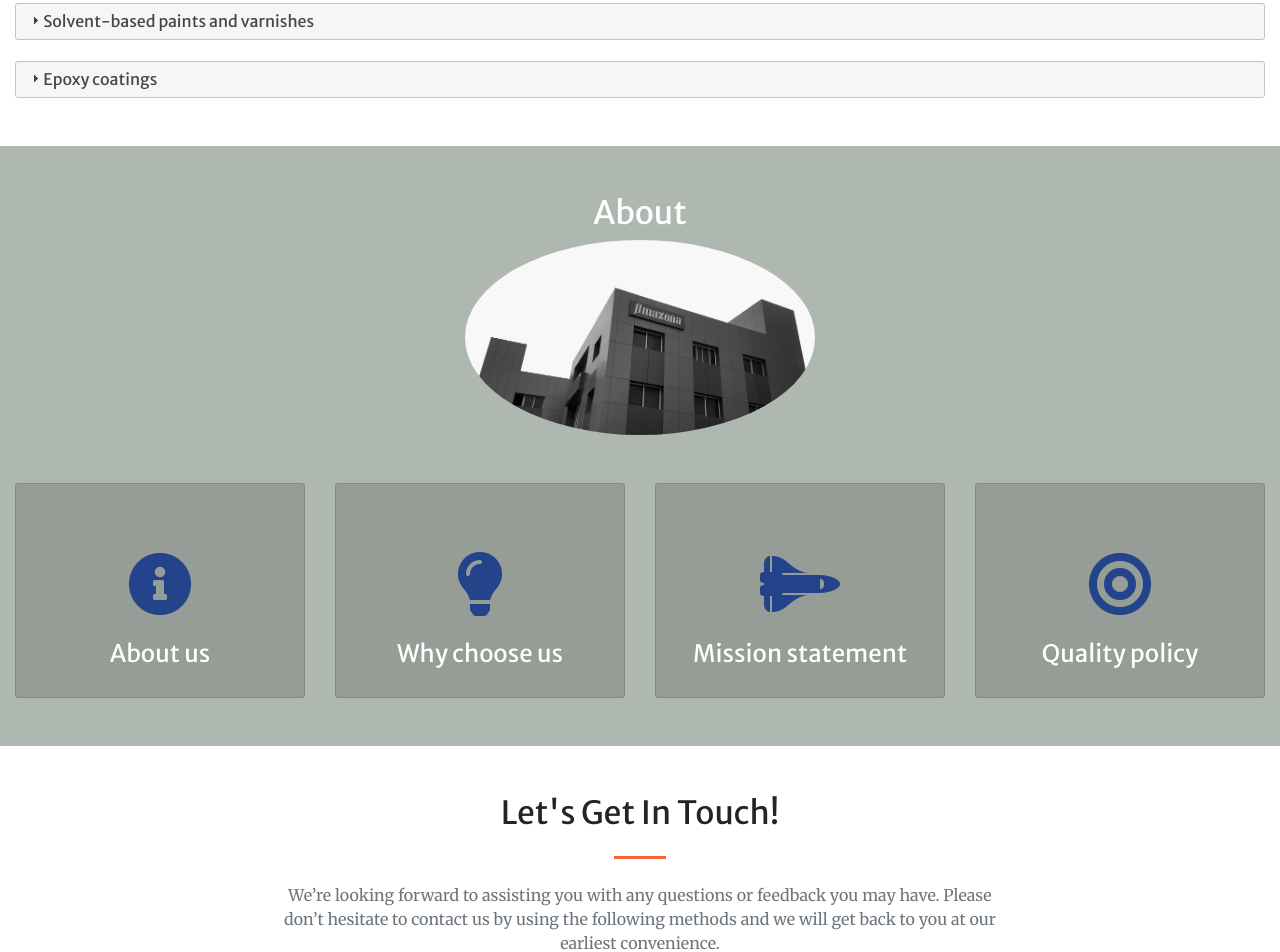
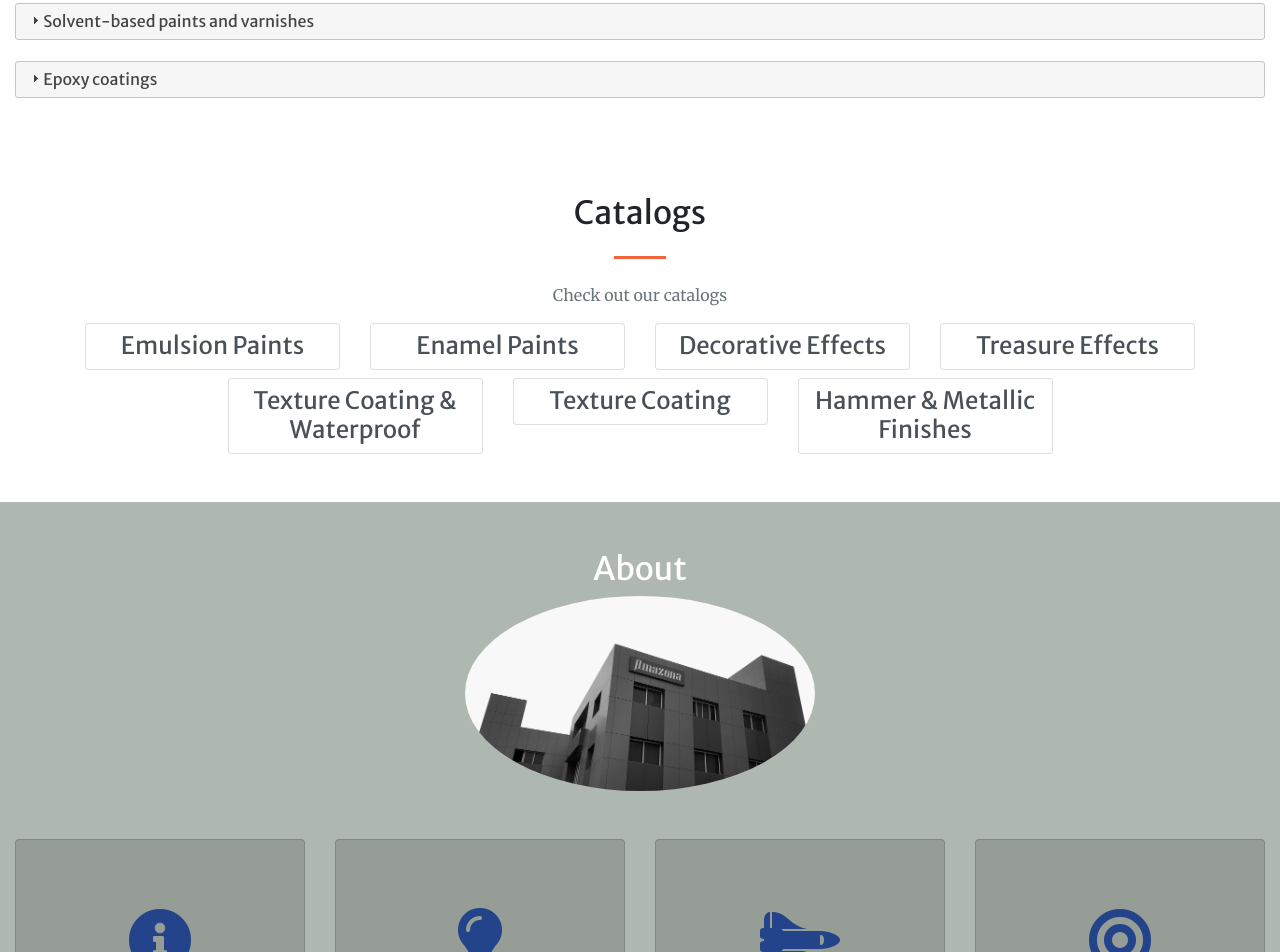
Before and after one commit to maykkhoury/amazonapaints.com, a website: page happywallpaints/index.html in a window 1280 px wide. Shown: the part 1406-2358 px from the top of the page. Drawn offline with Linux system fonts and the light colour scheme; some packages are replaced by stand-ins of ours.

Commit message:
Add catalagos, 2 large files come in another commit

```diff
--- a/happywallpaints/index.html
+++ b/happywallpaints/index.html
@@ -18,7 +18,7 @@
       <!-- Plugin CSS -->
       <link href="../vendor/magnific-popup/magnific-popup-mk.css" rel="stylesheet">
       <!-- Theme CSS - Includes Bootstrap -->
-      <link href="../css/creative.css?v=6" rel="stylesheet">
+      <link href="../css/creative.css?v=9" rel="stylesheet">
    </head>
    <body id="page-top" class="happywall">
       <!-- Bootstrap core JavaScript -->
@@ -41,10 +41,9 @@
                   <li class="nav-item">
                      <a class="nav-link js-scroll-trigger" href="#products">Products</a>
                   </li>
-                  <!--<li class="nav-item">
-                     <a class="nav-link js-scroll-trigger" href="#portfolio">Portfolio</a>
-                     </li>
-                     -->
+                  <li class="nav-item">
+                     <a class="nav-link js-scroll-trigger" href="#colors">Colors</a>
+                  </li>
                   <li class="nav-item">
                      <a class="nav-link js-scroll-trigger" href="#about">About</a>
                   </li>
@@ -1156,6 +1155,98 @@
 			 </section>
          </div>
       </section>
+
+   <!-- Catalogs section-->
+<section class="page-section" id="colors">
+   <div class="container">
+      <div class="row justify-content-center">
+         <div class="col-lg-8 text-center">
+            <h2 class="mt-0">Catalogs</h2>
+            <hr class="divider my-4">
+            <p class="text-muted mb-2">Check out our catalogs</p>
+         </div>
+      </div>
+      <div class="row justify-content-center mk-catalogs-list">
+         <div class="col-lg-3 col-md-6 text-center">
+            <div class="card mt-2">
+               <div class="card-body">
+                  <div class="">
+                     <a target="_blank" href="catalogs/Emulsion Paints.pdf">
+                        <h4>Emulsion Paints</h4>
+                     </a>
+                  </div>
+               </div>
+            </div>
+         </div>
+         <div class="col-lg-3 col-md-6 text-center">
+            <div class="card mt-2">
+               <div class="card-body">
+                  <div class="">
+                     <a target="_blank" href="catalogs/Enamel Paints.pdf">
+                        <h4>Enamel Paints</h4>
+                     </a>
+                  </div>
+               </div>
+            </div>
+         </div>
+         <div class="col-lg-3 col-md-6 text-center">
+            <div class="card mt-2">
+               <div class="card-body">
+                  <div class="">
+                     <a target="_blank" href="catalogs/Decorative Effects.pdf">
+                        <h4>Decorative Effects</h4>
+                     </a>
+                  </div>
+               </div>
+            </div>
+         </div>
+         <div class="col-lg-3 col-md-6 text-center">
+            <div class="card mt-2">
+               <div class="card-body">
+                  <div class="">
+                     <a target="_blank" href="catalogs/Treasure Effects.pdf">
+                        <h4>Treasure Effects</h4>
+                     </a>
+                  </div>
+               </div>
+            </div>
+         </div>
+         <div class="col-lg-3 col-md-6 text-center">
+            <div class="card mt-2">
+               <div class="card-body">
+                  <div class="">
+                     <a target="_blank" href="catalogs/Texture Coating - Waterproof.pdf">
+                        <h4>Texture Coating & Waterproof</h4>
+                     </a>
+                  </div>
+               </div>
+            </div>
+         </div>
+         <div class="col-lg-3 col-md-6 text-center">
+            <div class="card mt-2">
+               <div class="card-body">
+                  <div class="">
+                     <a target="_blank" href="catalogs/Texture Coating.pdf">
+                        <h4>Texture Coating</h4>
+                     </a>
+                  </div>
+               </div>
+            </div>
+         </div>
+         <div class="col-lg-3 col-md-6 text-center">
+            <div class="card mt-2">
+               <div class="card-body">
+                  <div class="">
+                     <a target="_blank" href="catalogs/Hammer - Metallic Finishes.pdf">
+                        <h4>Hammer & Metallic Finishes</h4>
+                     </a>
+                  </div>
+               </div>
+            </div>
+         </div>
+      </div>
+   </div>
+</section>
        <!-- About Section -->
 <section class="page-section bg-primary" id="about">
    <div class="container-fluid">
@@ -1379,6 +1470,7 @@
    </div>
    </div>
 </section>
+
       <!-- Contact Section -->
       <section class="page-section" id="contact">
          <div class="container">
@@ -1547,5 +1639,14 @@
       <script src="../vendor/bootstrap/js/bootstrap.bundle.min.js"></script>
       <!-- Custom scripts for this template -->
       <script src="../js/creative.js"></script>
+
+      <script>
+         /*var show_cat_section=window.location.search.indexOf("show_colors_section")>0;
+         if(!show_cat_section){
+            $("#colors-nav-item").hide();
+            $("#colors").hide();
+         }*/
+
+      </script>
    </body>
 </html>
```
Also changed, not shown: index.html (+1 -1 lines), laserpaints/index.html (+1 -1 lines), css/creative.css, 6 other files.
